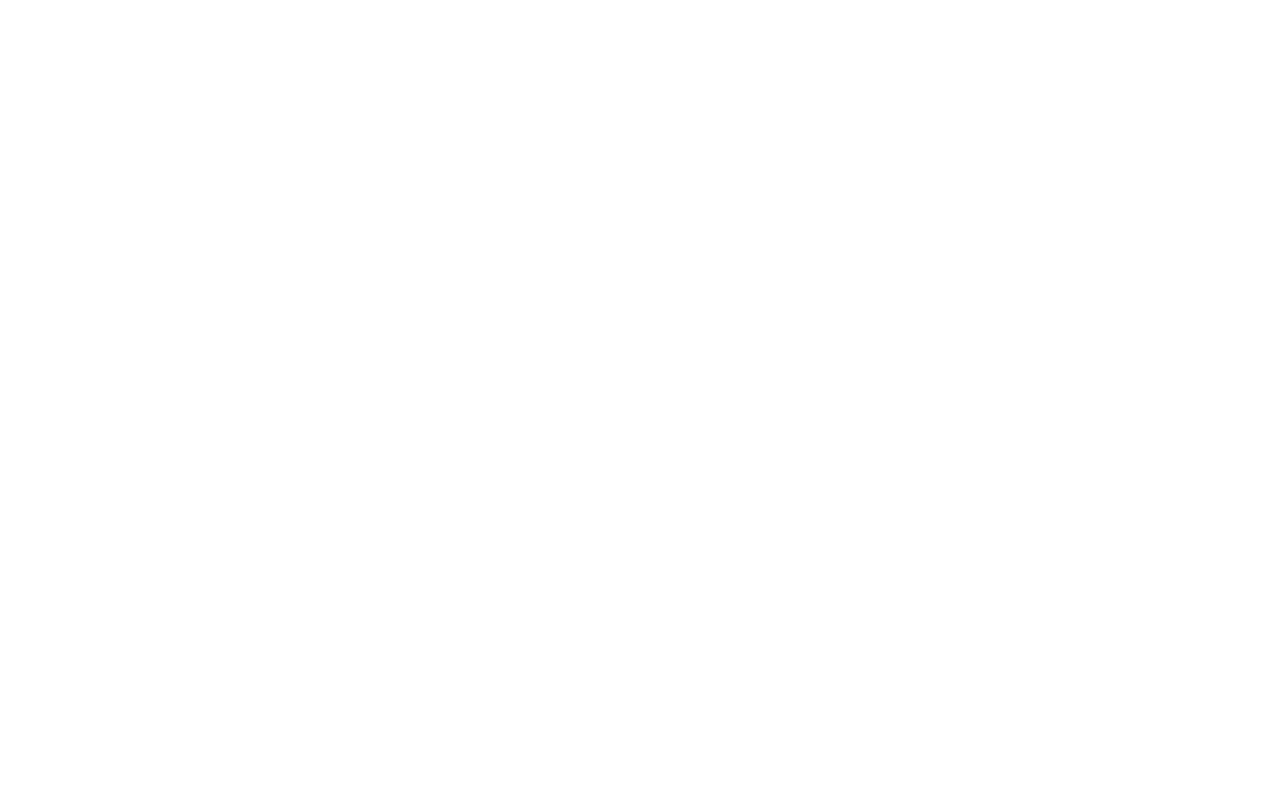
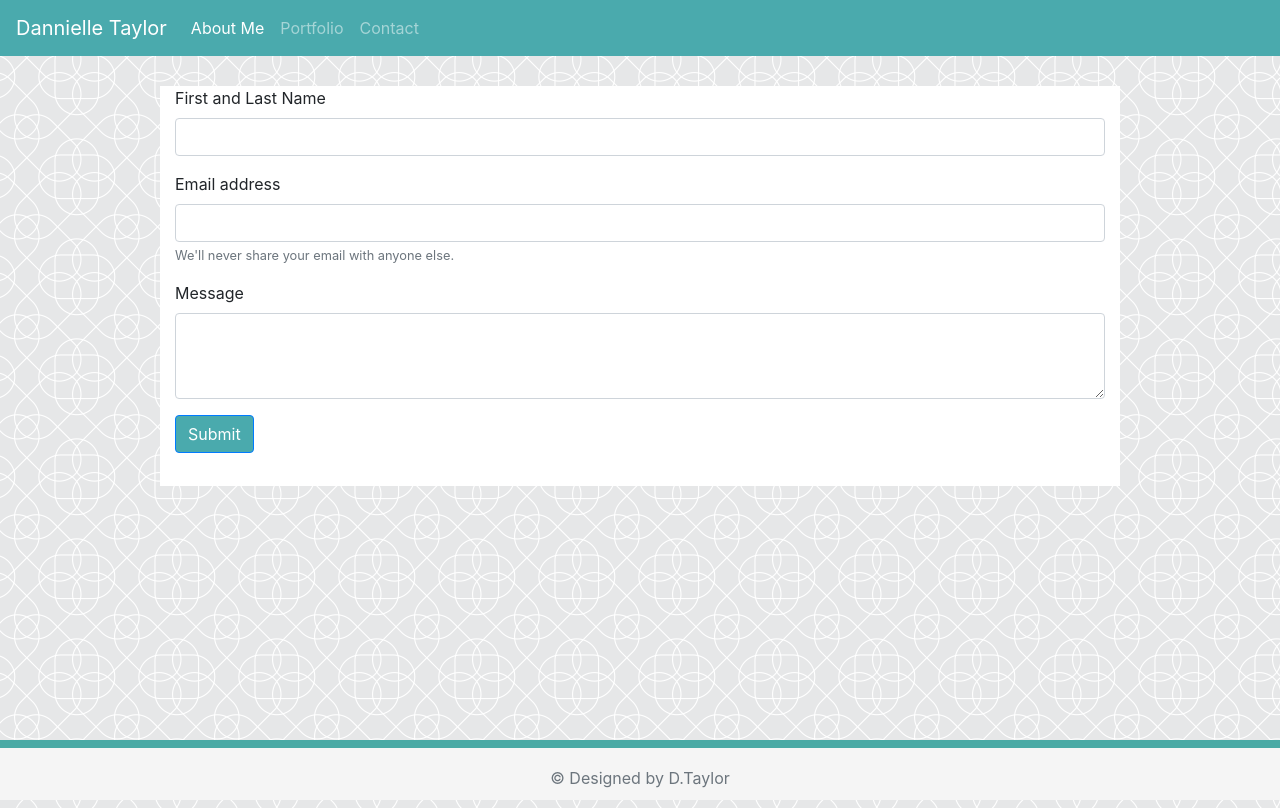
Before and after one commit to d-taylor6403/Bootstrap-Portfolio, a plain HTML site: page contact.html in a window 1280 px wide. Drawn offline with nearby package versions, Linux system fonts and the light colour scheme.

Commit message:
final commit for contact.html

```diff
--- /dev/null
+++ b/CSS/contact.css
@@ -0,0 +1,33 @@
+/*Custom Navbar styling*/
+
+.navbar{
+    background-color: #4aaaad!important;
+}
+
+.navbar .navbar-brand:hover{
+    color: #ffffff;
+}
+
+nav-item{
+    color: #ffffff!important;
+}
+
+.navbar .navbar-expand{-sm:-md;-lg:-xl}
+
+/*Main Body Styling*/
+
+body{
+    background-image:url(../images/intersection.png);
+}
+
+.container{
+    width: 960px;
+    height: 400px;
+    margin: 0 auto;
+    background-color: #ffffff;
+    margin-top: 30px;
+}
+
+.btn-primary{
+    background-color: #4aaaad;
+}
--- a/contact.html
+++ b/contact.html
@@ -0,0 +1,72 @@
+<!DOCTYPE html>
+<html lang="en">
+<head>
+    <meta charset="UTF-8">
+    <title>Dannielle Taylor Bootstrap Portfolio</title>
+    <!--Boostrap core CSS-->
+    <link rel="stylesheet" href="https://stackpath.bootstrapcdn.com/bootstrap/4.4.1/css/bootstrap.min.css" integrity="sha384-Vkoo8x4CGsO3+Hhxv8T/Q5PaXtkKtu6ug5TOeNV6gBiFeWPGFN9MuhOf23Q9Ifjh" crossorigin="anonymous">
+
+    <!--Custom Foot CSS-->
+    <link rel="stylesheet" href="CSS/sticky-footer.css">
+
+    <!--Main CSS Styling-->
+    <link rel="stylesheet" href="CSS/contact.css">
+
+
+</head>
+<body>
+        <!--Responsive Navigation bar spans the entire page-->
+        <nav class="navbar navbar-expand navbar-dark bg-dark">
+            <a class="navbar-brand" href="index.html">Dannielle Taylor</a>
+            <button class="navbar-toggler" type="button" data-toggle="collapse" data-target="#navbarNav" aria-controls="navbarNav" aria-expanded="false" aria-label="Toggle navigation">
+              <span class="navbar-toggler-icon"></span>
+            </button>
+            <div class="collapse navbar-collapse" id="navbarNav">
+              <ul class="navbar-nav">
+                <li class="nav-item active">
+                  <a class="nav-link" href="index.html">About Me <span class="sr-only">(current)</span></a>
+                </li>
+                <li class="nav-item">
+                  <a class="nav-link" href="portfolio.html">Portfolio</a>
+                </li>
+                <li class="nav-item">
+                  <a class="nav-link" href="contact.html">Contact</a>
+                </li>
+             </ul>
+            </div>
+          </nav>
+
+          <!--Container div for form-->
+          <div class="container">
+              <div class="row">
+                  <div class="col-md-12">
+                    <form>
+                        <div class="form-group">
+                          <label for="InputName1">First and Last Name</label>
+                          <input type="text" class="form-control" id="InputName1">
+                        </div>
+                        <div class="form-group">
+                            <label for="InputName1">Email address</label>
+                            <input type="text" class="form-control" id="exampleInputEmail1" aria-describedby="emailHelp">
+                            <small id="emailHelp" class="form-text text-muted">We'll never share your email with anyone else.</small>
+                          </div>
+                          <div class="form-group">
+                            <label for="MessageArea">Message</label>
+                            <textarea class="form-control" id="Textarea1" rows="3"></textarea>
+                          </div>
+                        <button type="submit" class="btn btn-primary">Submit</button>
+                      </form>
+                  </div>
+              </div>
+          </div>
+
+          <!--Sticky Footer-->
+
+          <footer class="footer">
+            <div class="footcontain">
+              <span class="text-muted">&copy; Designed by D.Taylor</span>
+            </div>
+          </footer>
+
+</body>
+</html>
```
Also changed, not shown: index.html (+1 -1 lines).
